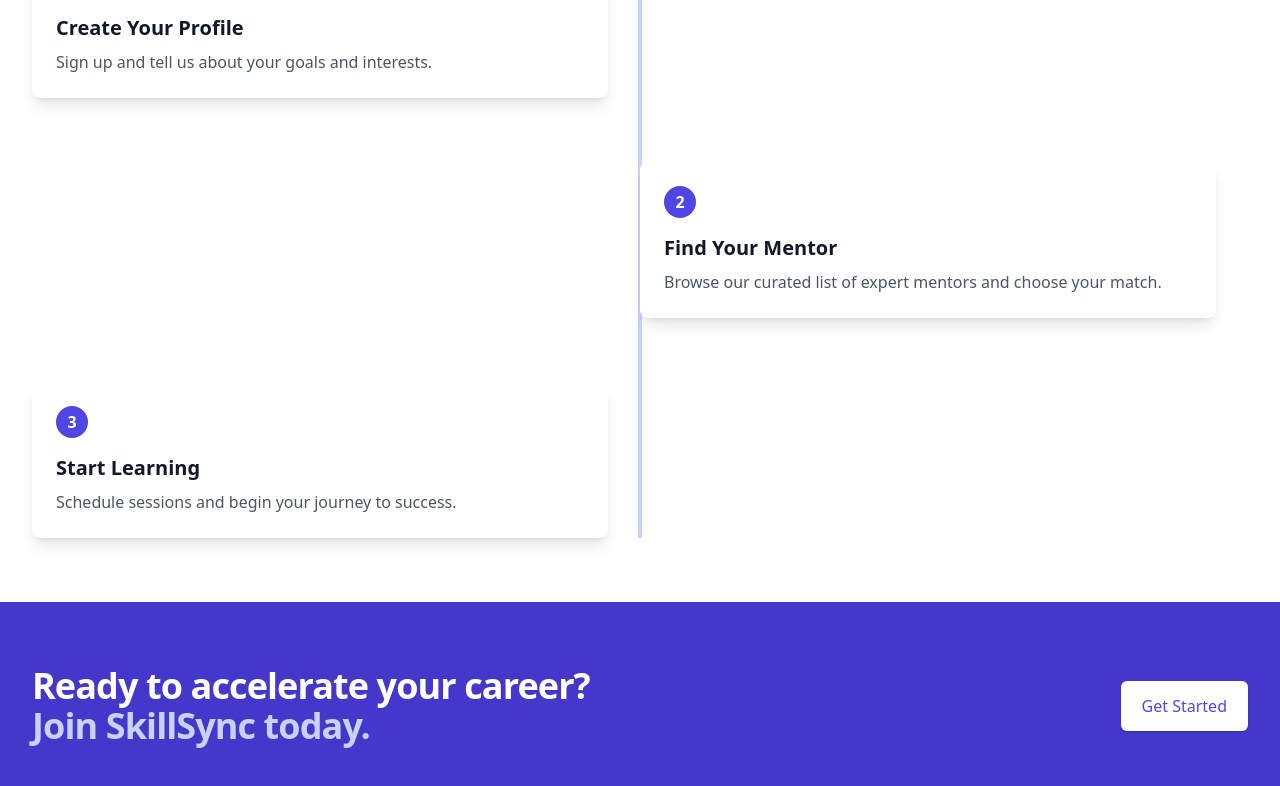
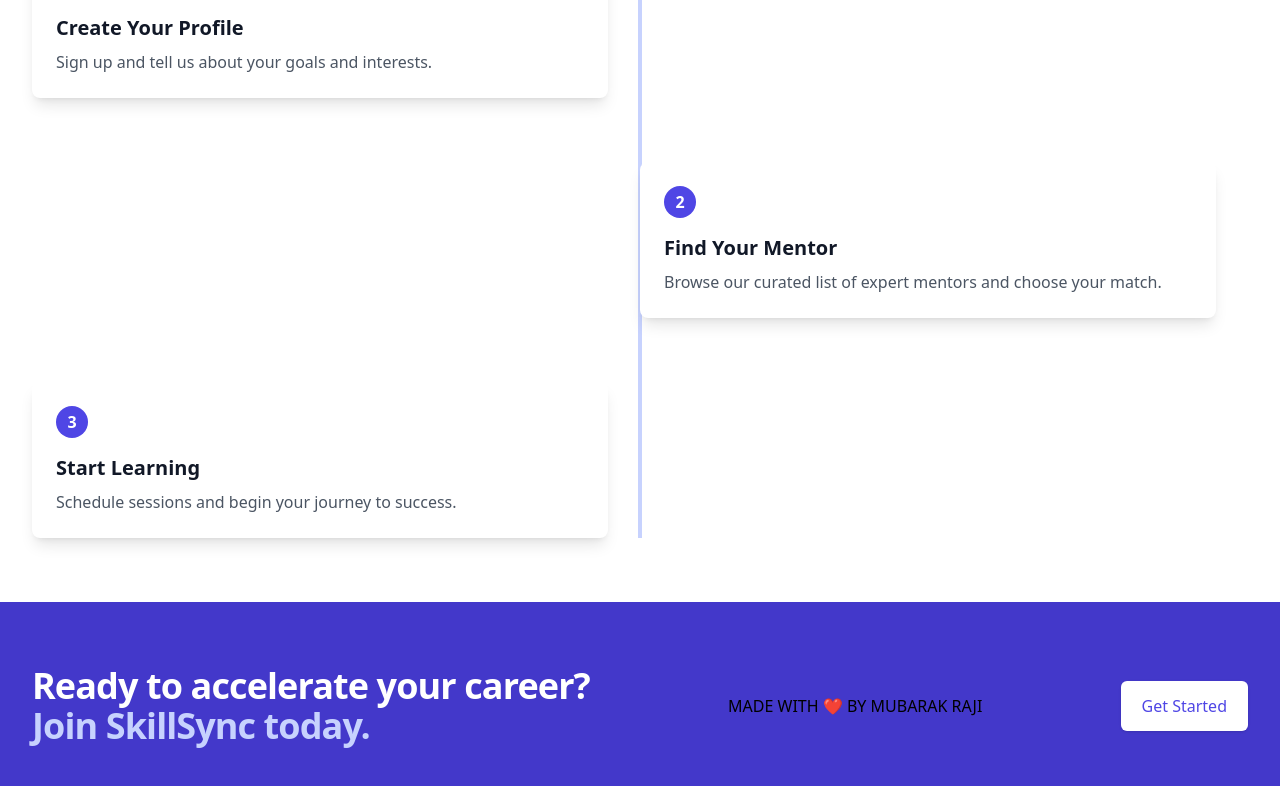
Before and after one commit to MubarakRaji1/skillsync, a React (Vite) app: page / in a window 1280 px wide. Shown: the part 1884-2670 px from the top of the page. Built offline with nearby package versions, Linux system fonts and the light colour scheme.

Commit message:
Home.tsx

```diff
--- a/src/pages/Home.tsx
+++ b/src/pages/Home.tsx
@@ -193,6 +193,7 @@ export function Home() {
             <span className="block">Ready to accelerate your career?</span>
             <span className="block text-indigo-200">Join SkillSync today.</span>
           </h2>
+          <p>MADE WITH ❤️ BY MUBARAK RAJI</p>
           <div className="mt-8 flex lg:mt-0 lg:flex-shrink-0">
             <div className="inline-flex rounded-md shadow">
               <Link
```
